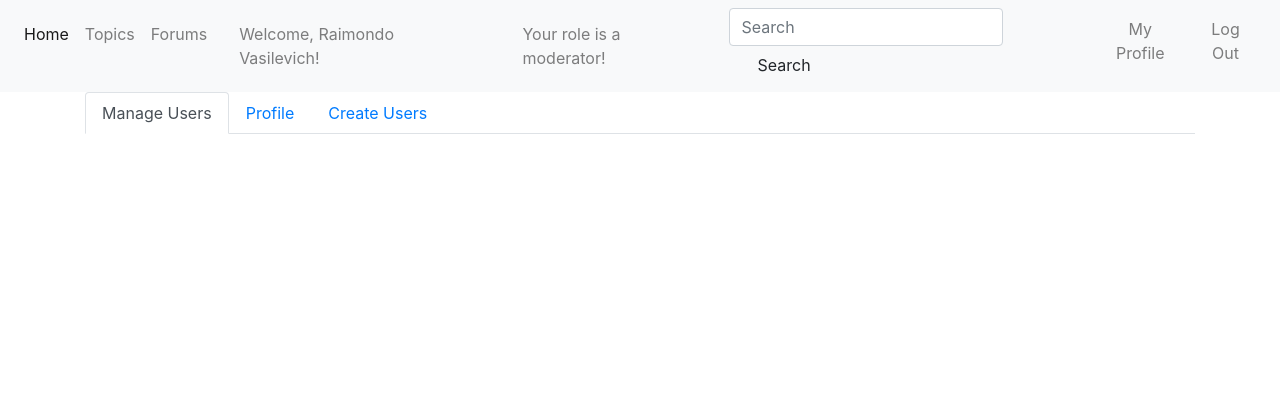
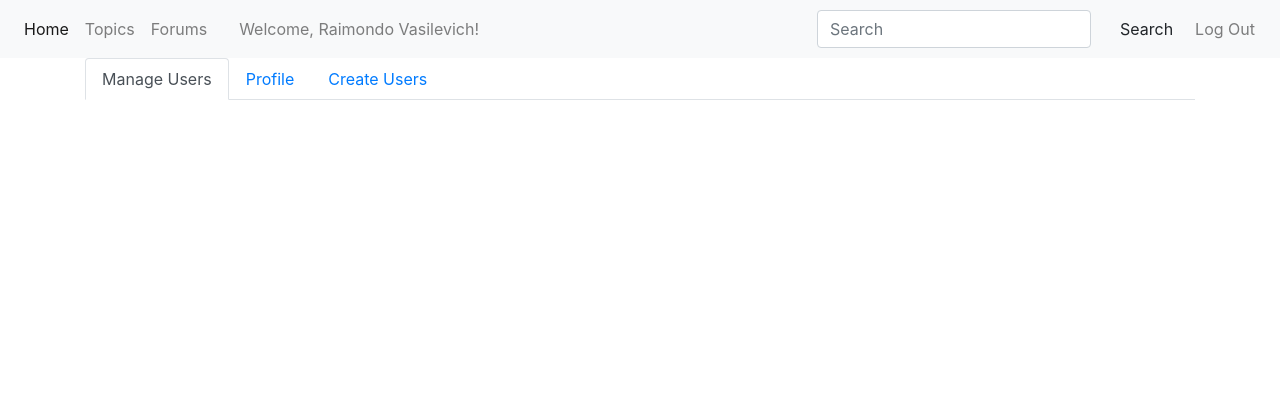
Before and after one commit to bambidorothy/CSIT314, a PHP site: page /userAdmin.php in a window 1280 px wide. Shown: the top 420 px of the page. Run offline with PHP 8.4, Linux system fonts and the light colour scheme; a user stored in the database is signed in; data comes from the database, SQL or seed files in the repository.

Commit message:
made minor edits

```diff
--- a/register.php
+++ b/register.php
@@ -78,7 +78,7 @@ include 'db_config.php'; //import db_config.php
                         <input type="password" class="form-control" id="password">
                     </div>
                     <div class="form-group">
-                        <label for="userRole">Example select</label>
+                        <label for="userRole">Account Role</label>
                         <select class="form-control" id="userRole">
                             <option>Student</option>
                             <option>Moderator</option>
--- a/userAdmin.php
+++ b/userAdmin.php
@@ -61,18 +61,12 @@ if (isset($_GET['q'])){ //get q variable to logout
                 <li class="nav-item mx-3">
                 <a class="nav-link">Welcome, <?php $user->get_fullname($id); ?>!</a> <!--display's user fullname-->
                 </li>
-                <li class="nav-item mx-3">
-                <a class="nav-link"> Your role is a <?php $user->get_role($id)?>!</a> <!--display's user role-->
-                </li>
             </ul>
             <ul class="navbar-nav">
                 <form class="form-inline my-2 my-lg-0 ml-auto">
                     <input class="form-control" type="search" placeholder="Search" aria-label="Search">
                     <button class="btn btn-outline-white btn-md my-2 my-sm-0 ml-3" type="submit">Search</button>
                 </form>
-                <li class="nav-item">
-                    <a class="nav-link btn btn-outline-light" href="profile.php">My Profile</a>
-                </li>
                 <li class="nav-item">
                     <a class="nav-link btn btn-outline-light" href="index.php?q=logout">Log Out</a>
                 </li>
```
